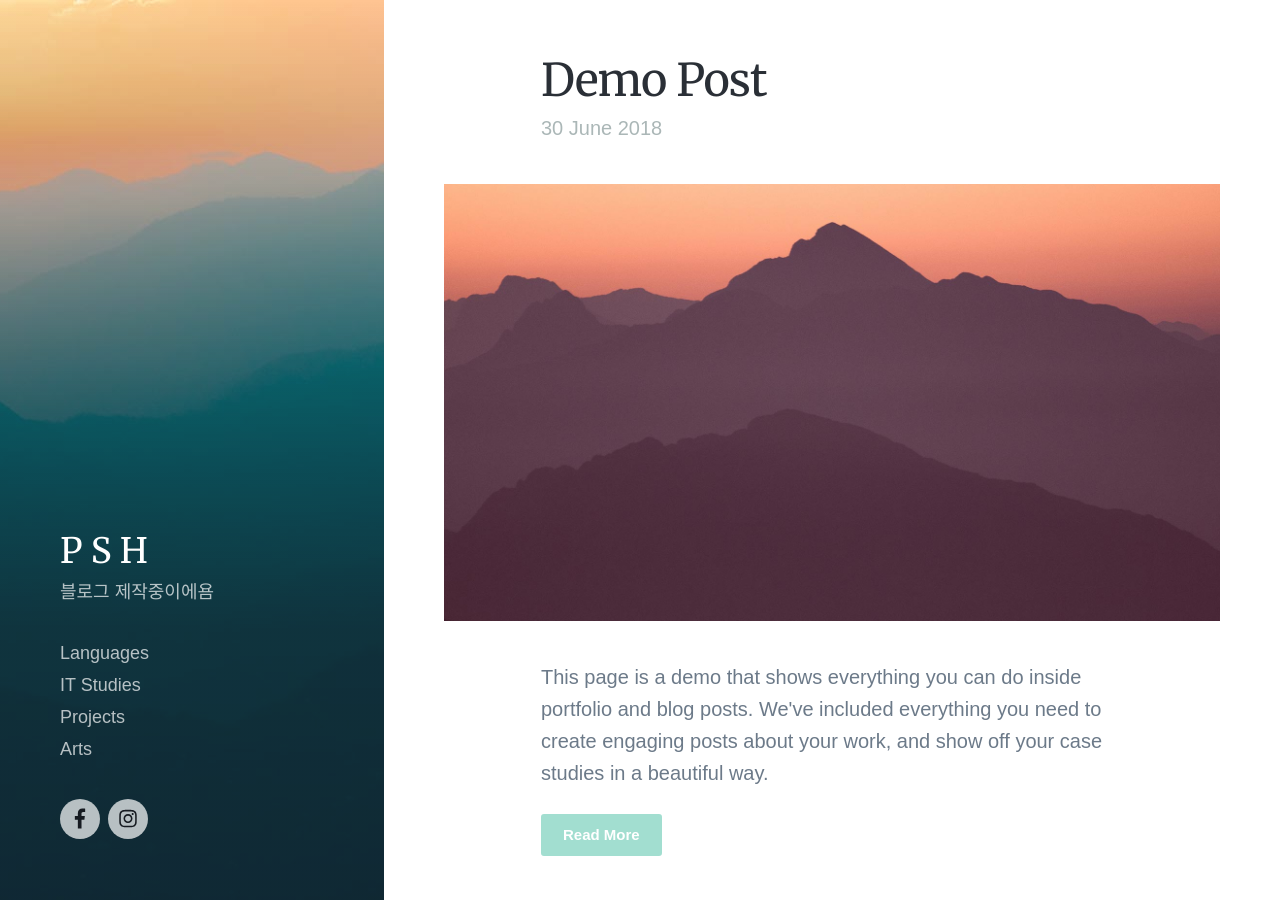
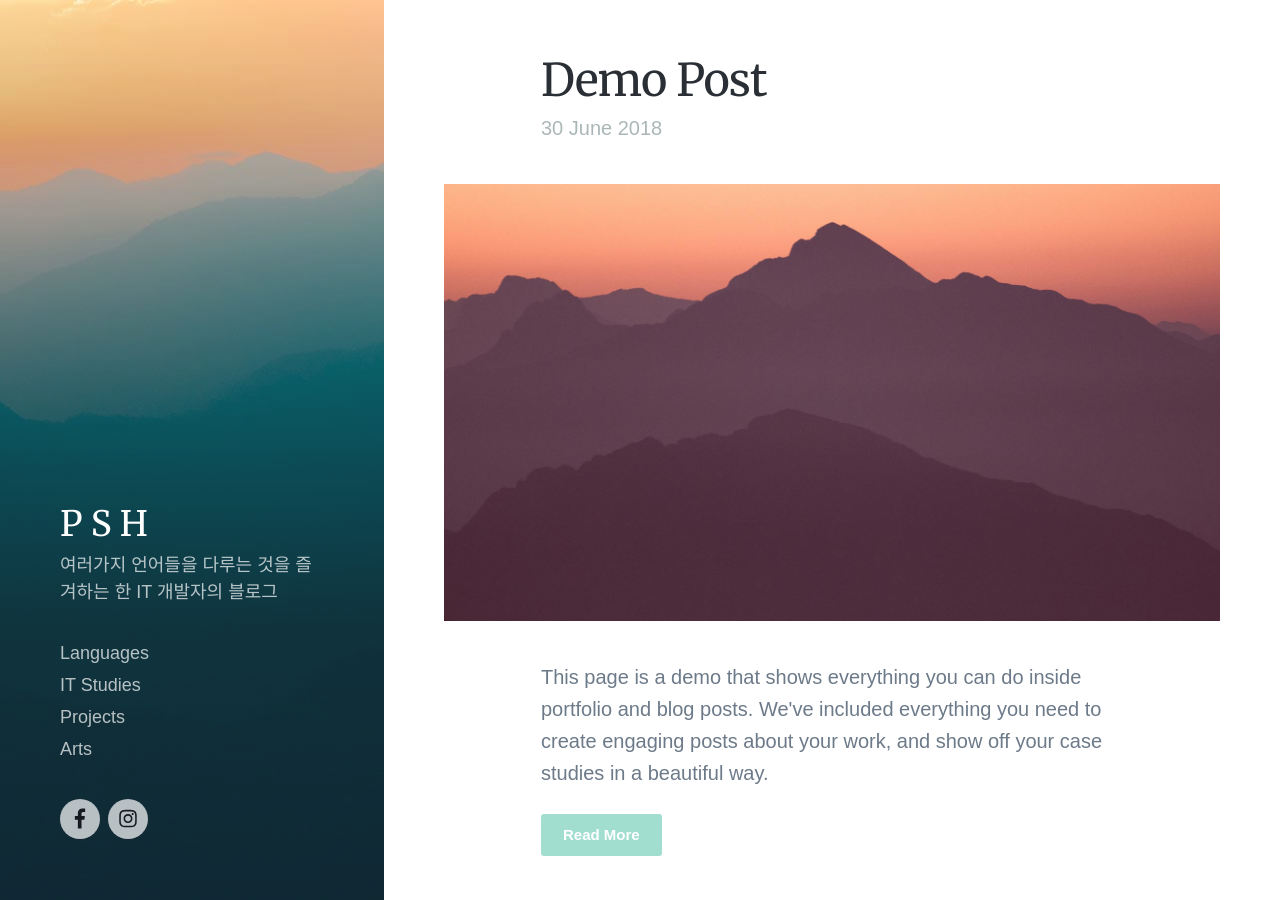
Before and after one commit to vendergood/vendergood.github.io, a Jekyll site: the page built from index.html, in a window 1280 px wide and 900 px high. Built offline with Jekyll 4.4.1, drawn with Linux system fonts in a browser that asks for light colours; nearby versions of some CDN libraries; some web fonts are replaced; the list of posts is cut into pages by our own code.

Commit message:
Update settings.yml

```diff
--- a/_data/settings.yml
+++ b/_data/settings.yml
@@ -1,6 +1,6 @@
 basic_settings:
   site_title: P S H
-  site_tagline: 블로그 제작중이에욤
+  site_tagline: 여러가지 언어들을 다루는 것을 즐겨하는 한 IT 개발자의 블로그
   favicon_image: /images/favicon.png
 
 header_settings:
```
